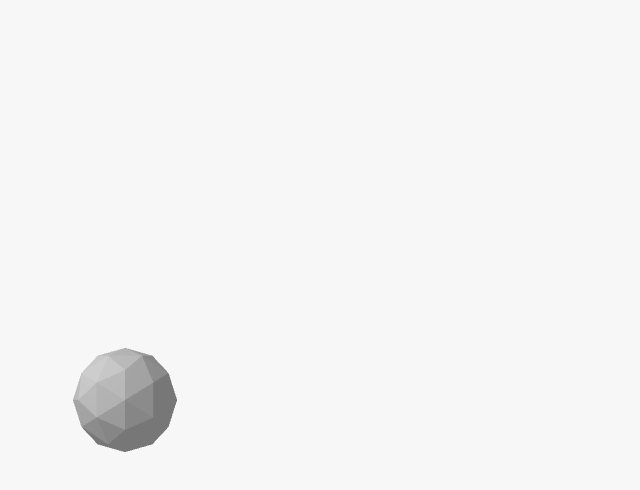
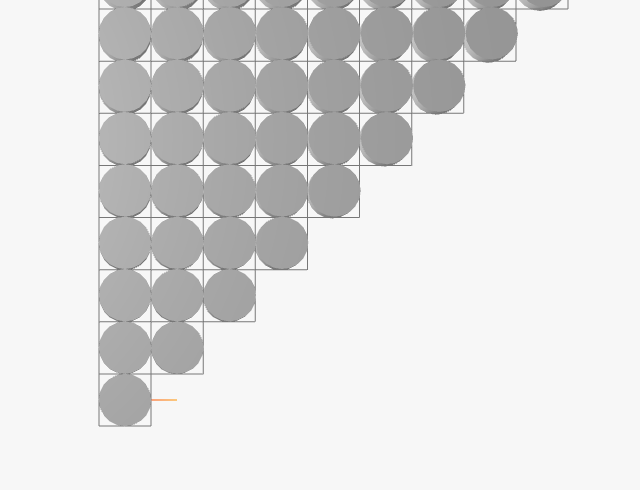
Before and after one commit to larsvers/corrplot, a website with bundled scripts: page index.html in a window 1280 px wide. Shown: the whole page, without its empty margins (515-1155 px from the left). Built offline with nearby package versions, Linux system fonts and the light colour scheme; animation ran at ten frames a second.

Commit message:
Grid and disc layout
  1. Data prep
  2. Layout gets grid position ready
  3. Make grids
  4. Make discs

```diff
--- a/index.html
+++ b/index.html
@@ -1,20 +1,17 @@
- <!doctype html>
+<!DOCTYPE html>
 <html lang="en">
   <head>
-   <meta charset="utf-8">
-   <title>tools in space</title>
-   <meta name="viewport" content="width=device-width, initial-scale=1">
-   <link rel="shortcut icon" href="/favicon.ico" type="image/x-icon">
-   <link rel="stylesheet" href="css/style.css">
-
+    <meta charset="utf-8" />
+    <title>corrplot</title>
+    <meta name="viewport" content="width=device-width, initial-scale=1" />
+    <link rel="shortcut icon" href="/favicon.ico" type="image/x-icon" />
+    <link rel="stylesheet" href="css/style.css" />
   </head>
   <body>
-
     <div id="container">
       <canvas></canvas>
     </div>
 
     <script src="dist/bundle.js"></script>
-
   </body>
 </html>
--- a/package.json
+++ b/package.json
@@ -1,5 +1,5 @@
 {
-  "name": "3D corr-plot",
+  "name": "Corrplot",
   "version": "1.0.0",
   "description": "3D correlation plot",
   "main": "src/index.js",
@@ -19,8 +19,10 @@
     "rollup-plugin-babel": "^4.3.3"
   },
   "dependencies": {
+    "d3-dsv": "^1.2.0",
     "d3-fetch": "^1.1.2",
     "dat.gui": "^0.7.6",
+    "lodash.clonedeep": "^4.5.0",
     "three": "^0.113.2"
   }
 }
--- /dev/null
+++ b/src/app/data.js
@@ -0,0 +1,11 @@
+import cloneDeep from 'lodash.clonedeep/index';
+
+function prepData(data) {
+  const preppedData = cloneDeep(data);
+  preppedData.map(el => delete el.rows);
+  preppedData.columns = cloneDeep(data.columns).filter((d, i) => i !== 0);
+
+  return preppedData;
+}
+
+export default prepData;
--- a/src/app/init.js
+++ b/src/app/init.js
@@ -1,35 +1,41 @@
 /* eslint-disable no-plusplus */
 /* eslint-disable no-param-reassign */
-import {
-  IcosahedronBufferGeometry,
-  Mesh,
-  MeshStandardMaterial,
-} from 'three/build/three.module';
-
 import { csv } from 'd3-fetch/src/index';
+import { autoType } from 'd3-dsv/src/index';
+import { AxesHelper } from 'three/build/three.module';
 import scene from '../core/scene';
 import camera from '../core/camera';
 import { ambientLight, pointLight } from '../core/lights';
 import controls from '../core/controls';
+import prepData from './data';
+
+import getGrid from './makeGrid';
+import getCorrLayout from './layoutCorr';
+import getDiscs from './makeDiscs';
+
+function ready(data) {
+  controls.rotateSpeed = 4.0;
+  camera.position.set(0, 0, 100);
+  controls.update();
+
+  pointLight.position.set(-50, 50, 50);
+  scene.add(ambientLight, pointLight);
+
+  const ah1 = new AxesHelper(10);
+  scene.add(ah1);
+
+  const corrData = prepData(data);
+  const layout = getCorrLayout(corrData, { size: 10 });
+  const grid = getGrid(layout, { size: 10, colour: '#777' });
+  const discs = getDiscs(layout, { size: 10 });
+
+  scene.add(grid);
+  scene.add(discs);
+}
 
 function init() {
   // Just load the data and call the main func.
-  csv('../../data/corr.csv').then(ready);
-}
-
-function ready(data) {
-  controls.rotateSpeed = 4.0;
-  camera.position.set(0, 0, 10);
-  controls.update();
-
-  pointLight.position.set(-5, 5, 5);
-  scene.add(ambientLight, pointLight);
-
-  const geo = new IcosahedronBufferGeometry(1, 1);
-  const mat = new MeshStandardMaterial({ color: '#777', flatShading: true });
-  const mesh = new Mesh(geo, mat);
-
-  scene.add(mesh);
+  csv('../../data/corr.csv', autoType).then(ready);
 }
 
 export default init;
--- /dev/null
+++ b/src/app/layoutCorr.js
@@ -0,0 +1,26 @@
+/* eslint-disable no-continue */
+/* eslint-disable no-plusplus */
+function getCorrLayout(data, { size = 1 } = {}) {
+  const layout = [];
+
+  // Layout loop.
+  for (let row = 0; row < data.length; row++) {
+    for (let col = 0; col < data.length; col++) {
+      // Shape the grid.
+      if (row > col) continue;
+      // Element info.
+      const point = {
+        value: data[row][data.columns[col]],
+        row: data.columns[row],
+        col: data.columns[col],
+        index: [row, col],
+        position: [row * size, col * size],
+      };
+
+      layout.push(point);
+    }
+  }
+  return layout;
+}
+
+export default getCorrLayout;
--- /dev/null
+++ b/src/app/makeDiscs.js
@@ -0,0 +1,25 @@
+import {
+  CylinderGeometry,
+  MeshLambertMaterial,
+  Mesh,
+  Group,
+} from 'three/build/three.module';
+
+function getDiscs(data, { size = 1 } = {}) {
+  const grid = new Group();
+
+  // Build out the disc grid.
+  data.forEach(d => {
+    // Make discs.
+    const geo = new CylinderGeometry(size / 2, size / 2, 1, 20);
+    const mat = new MeshLambertMaterial({ color: '#777' });
+    const mesh = new Mesh(geo, mat);
+    mesh.rotateX(Math.PI / 2);
+    mesh.position.set(d.position[0], d.position[1], 0);
+    grid.add(mesh);
+  });
+
+  return grid;
+}
+
+export default getDiscs;
--- /dev/null
+++ b/src/app/makeGrid.js
@@ -0,0 +1,30 @@
+import {
+  Color,
+  EdgesGeometry,
+  Group,
+  LineBasicMaterial,
+  LineSegments,
+  PlaneBufferGeometry,
+} from 'three/build/three.module';
+
+function getGrid(data, { size = 1, colour = 0x00000 } = {}) {
+  // The parent grid object.
+  const grid = new Group();
+
+  // Build the mesh of a base sqaure.
+  const geo = new PlaneBufferGeometry(size, size);
+  const mat = new LineBasicMaterial({ color: new Color(colour) });
+  const edgeGeo = new EdgesGeometry(geo);
+  const baseSquare = new LineSegments(edgeGeo, mat);
+
+  // Build out the grid.
+  data.forEach(d => {
+    const square = baseSquare.clone();
+    square.position.set(d.position[0], d.position[1], 0);
+    grid.add(square);
+  });
+
+  return grid;
+}
+
+export default getGrid;
```
Also changed, not shown: README.md, favicon.ico, 1 other file. Lines whose indentation alone changed are shown as unchanged.
